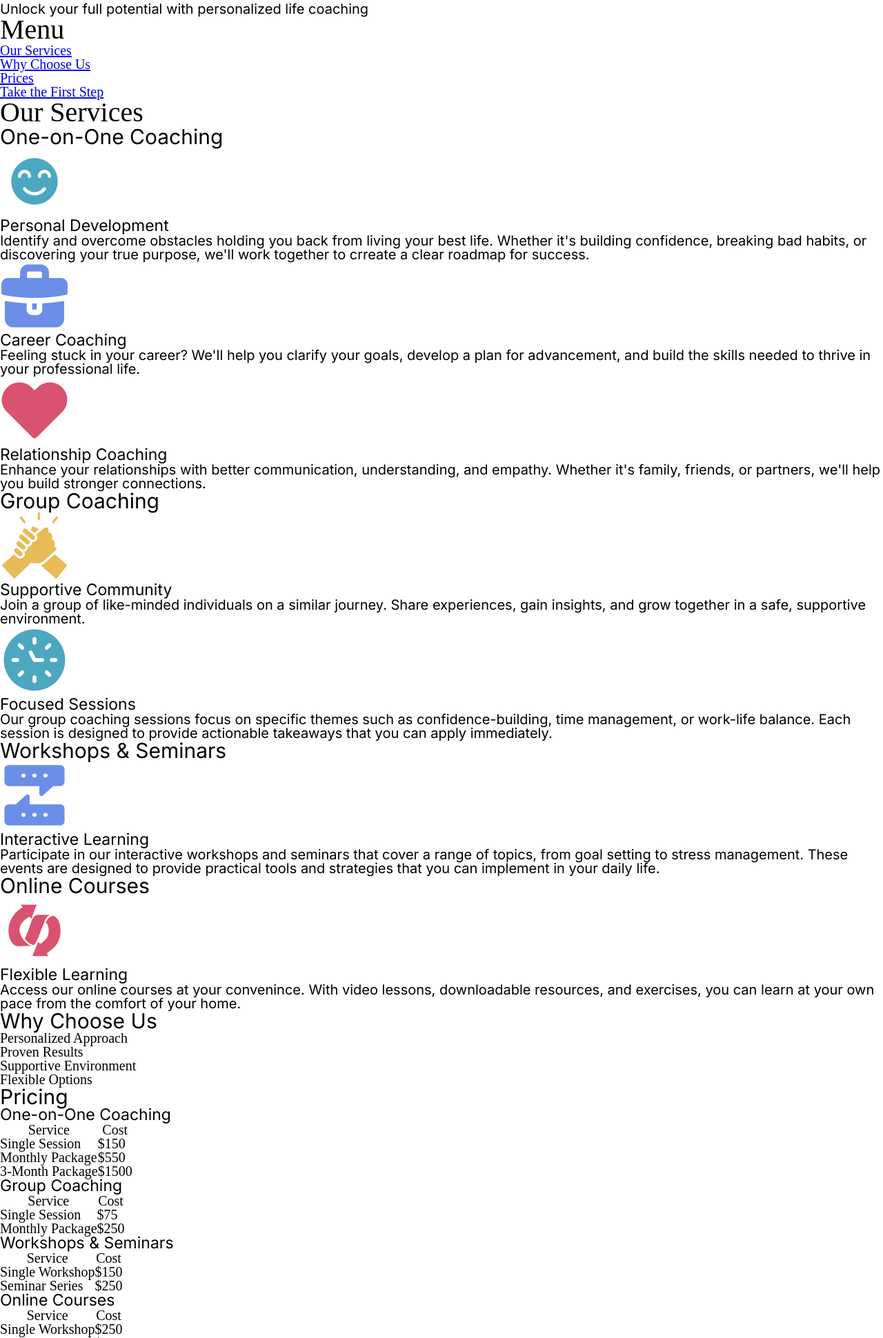
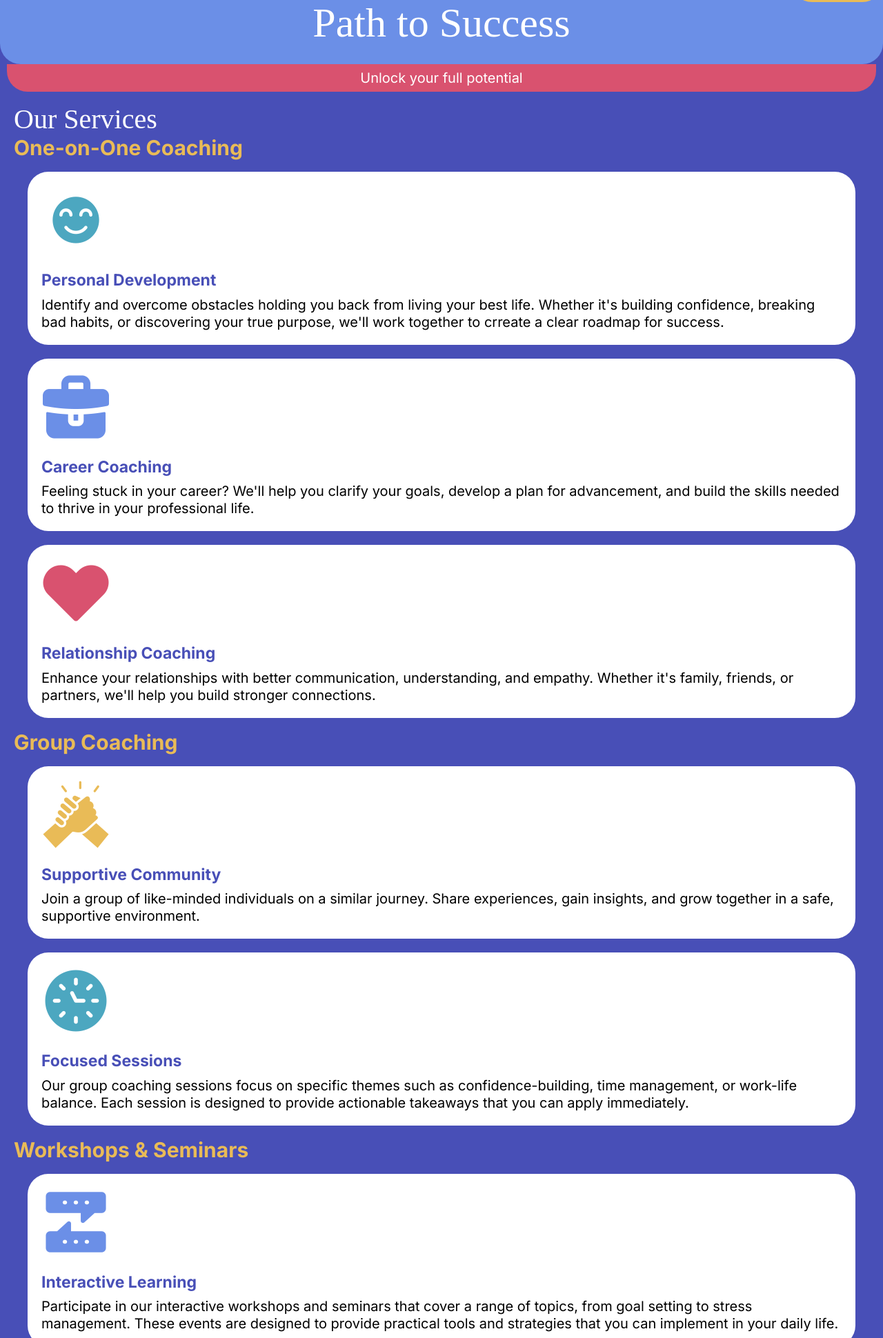
Before and after one commit to bcross98/path-to-success, a plain HTML site: page index.html in a window 1280 px wide. Shown: the part 57-1997 px from the top of the page at 69% size. Drawn offline with Linux system fonts and the light colour scheme; a web font is replaced by a local one.

Commit message:
a lot more styling

```diff
--- a/index.html
+++ b/index.html
@@ -5,12 +5,17 @@
     <meta name="viewport" content="width=device-width, initial-scale=1.0">
     <title>Path to Success</title>
     <link rel="stylesheet" href="style.css">
-    <script></script>
+    <script>
+        function menuClick(){
+
+        }
+    </script>
 </head>
 <body>
     <header>
         <h1>Path to Success</h1>
-        <p>Unlock your full potential with personalized life coaching</p>
+        <p id="smallDescription">Unlock your full potential</p>
+        <p id="largeDescription">Unlock your full potential with personalized life coaching</p>
     </header>
 
     <nav>
@@ -26,7 +31,7 @@
     <main>
         <section id="services">
             <h2>Our Services</h2>
-            <section>
+            <div>
                 <h3>One-on-One Coaching</h3>
                 <section>
                     <img src="images/personal-development.png" alt="teal icon of a smiling face">
@@ -43,9 +48,9 @@
                     <h4>Relationship Coaching</h4>
                     <p>Enhance your relationships with better communication, understanding, and empathy. Whether it's family, friends, or partners, we'll help you build stronger connections.</p>
                 </section>
-            </section>
+            </div>
 
-            <section>
+            <div>
                 <h3>Group Coaching</h3>
                 <section>
                     <img src="images/supportive-community.png" alt="yellow icon of hands clasping">
@@ -57,29 +62,29 @@
                     <h4>Focused Sessions</h4>
                     <p>Our group coaching sessions focus on specific themes such as confidence-building, time management, or work-life balance. Each session is designed to provide actionable takeaways that you can apply immediately.</p>
                 </section>
-            </section>
+            </div>
 
-            <section>
+            <div>
                 <h3>Workshops & Seminars</h3>
                 <section>
                     <img src="images/interactive-learning.png" alt="lavender icon of text conversation">
                     <h4>Interactive Learning</h4>
                     <p>Participate in our interactive workshops and seminars that cover a range of topics, from goal setting to stress management. These events are designed to provide practical tools and strategies that you can implement in your daily life.</p>
                 </section>
-            </section>
+            </div>
 
-            <section>
+            <div>
                 <h3>Online Courses</h3>
                 <section>
                     <img src="images/flexible-learning.png" alt="pink icon of a curly arrow">
                     <h4>Flexible Learning</h4>
                     <p>Access our online courses at your convenince. With video lessons, downloadable resources, and exercises, you can learn at your own pace from the comfort of your home.</p>
                 </section>
-            </section>
+            </div>
         </section>
 
         <section id="whyChoose">
-            <h3>Why Choose Us</h3>
+            <h2>Why Choose Us</h2>
             <ul>
                 <li>Personalized Approach</li>
                 <li>Proven Results</li>
@@ -89,9 +94,9 @@
         </section>
 
         <div id="pricing">
-            <h3>Pricing</h3>
+            <h2>Pricing</h2>
             <section>
-                <h4>One-on-One Coaching</h4>
+                <h3>One-on-One Coaching</h3>
                 <table>
                     <tr>
                         <th>Service</th>
@@ -112,7 +117,7 @@
                 </table>
             </section>
             <section>
-                <h4>Group Coaching</h4>
+                <h3>Group Coaching</h3>
                 <table>
                     <tr>
                         <th>Service</th>
@@ -129,7 +134,7 @@
                 </table>
             </section>
             <section>
-                <h4>Workshops & Seminars</h4>
+                <h3>Workshops & Seminars</h3>
                 <table>
                     <tr>
                         <th>Service</th>
@@ -146,7 +151,7 @@
                 </table>
             </section>
             <section>
-                <h4>Online Courses</h4>
+                <h3>Online Courses</h3>
                 <table>
                     <tr>
                         <th>Service</th>
@@ -165,7 +170,7 @@
         </div>
 
         <section id="firstStep">
-            <h3>Take the First Step Today</h3>
+            <h2>Take the First Step Today</h2>
             <p>Your journey to a more fulfilling life begins with a single step. Book a free 30-minute consultation today to discover how our coaching services can help you achieve your goals. Let's work together to create the life you've always dreamed of!</p>
             <a href="#">Schedule Now</a>
         </section>
--- a/style.css
+++ b/style.css
@@ -91,4 +91,115 @@ body {
     h4 {
         font-size: 1.15em;
     }
+
+    body {
+        background-color: var(--Purple);
+    }
+    header h1 {
+        background-color: var(--Lavender);
+        color: var(--White);
+        border-radius: 0px 0px 30px 30px;
+        padding: 1em 0.5em 0.5em 0.5em;
+        z-index: 2;
+        text-align: center;
+    }
+    header p {
+        background-color: var(--Pink);
+        color: var(--White);
+        border-radius: 0px 0px 30px 30px;
+        padding: 0.5em;
+        margin-left: 0.5em;
+        margin-right: 0.5em;
+        z-index: 1;
+        text-align: center;
+    }
+    #smallDescription {
+        display: block;
+    }
+    #largeDescription {
+        display: none;
+    }
+    nav {
+        background-color: var(--Yellow);
+        border-radius: 0px 0px 30px 30px;
+        padding: 0 1em 1em 1em;
+        position: fixed;
+        top: 0;
+        right: 0;
+    }
+    nav:hover {
+        cursor: pointer;
+    }
+    nav ul {
+        display: none;
+    }
+
+    #services {
+        padding: 1em;
+    }
+    #services section {
+        background-color: var(--White);
+        border-radius: 30px;
+        margin: 1em;
+        padding: 1em;
+    }
+    #services h4 {
+        color: var(--Purple);
+        font-weight: bold;
+        padding-top: 1em;
+        padding-bottom: 0.5em;
+    }
+    #services h2 {
+        color: var(--White);
+        padding-bottom: 0.15em;
+    }
+    #services h3 {
+        color: var(--Yellow);
+        font-weight: bold;
+    }
+    #services p {
+        line-height: 1.25em;
+    }
+
+    #whyChoose {
+        background-color: var(--Pink);
+    }
+    #whyChoose h2 {
+        color: var(--White);
+        padding: 0.5em;
+    }
+    #whyChoose ul {
+        display: grid;
+        grid-template-columns: 1fr 1fr;
+        grid-template-rows: 1fr 1fr;
+    }
+    #whyChoose li {
+        text-align: center;
+        margin: 0.5em;
+        border-radius: 30px;
+        padding: 2em;
+        font-weight: bold;
+    }
+    #whyChoose li:nth-child(1) {
+        background-color: var(--Teal);
+    }
+    #whyChoose li:nth-child(2) {
+        background-color: var(--Lavender);
+    }
+    #whyChoose li:nth-child(3) {
+        background-color: var(--Yellow);
+    }
+    #whyChoose li:nth-child(4) {
+        background-color: var(--White);
+    }
+
+    #pricing h2 {
+        color: var(--White);
+        padding: 0.5em;
+    }
+    #pricing h3 {
+        color: var(--Yellow);
+        font-weight: bold;
+        padding: 0.5em;
+    }
 }
```
